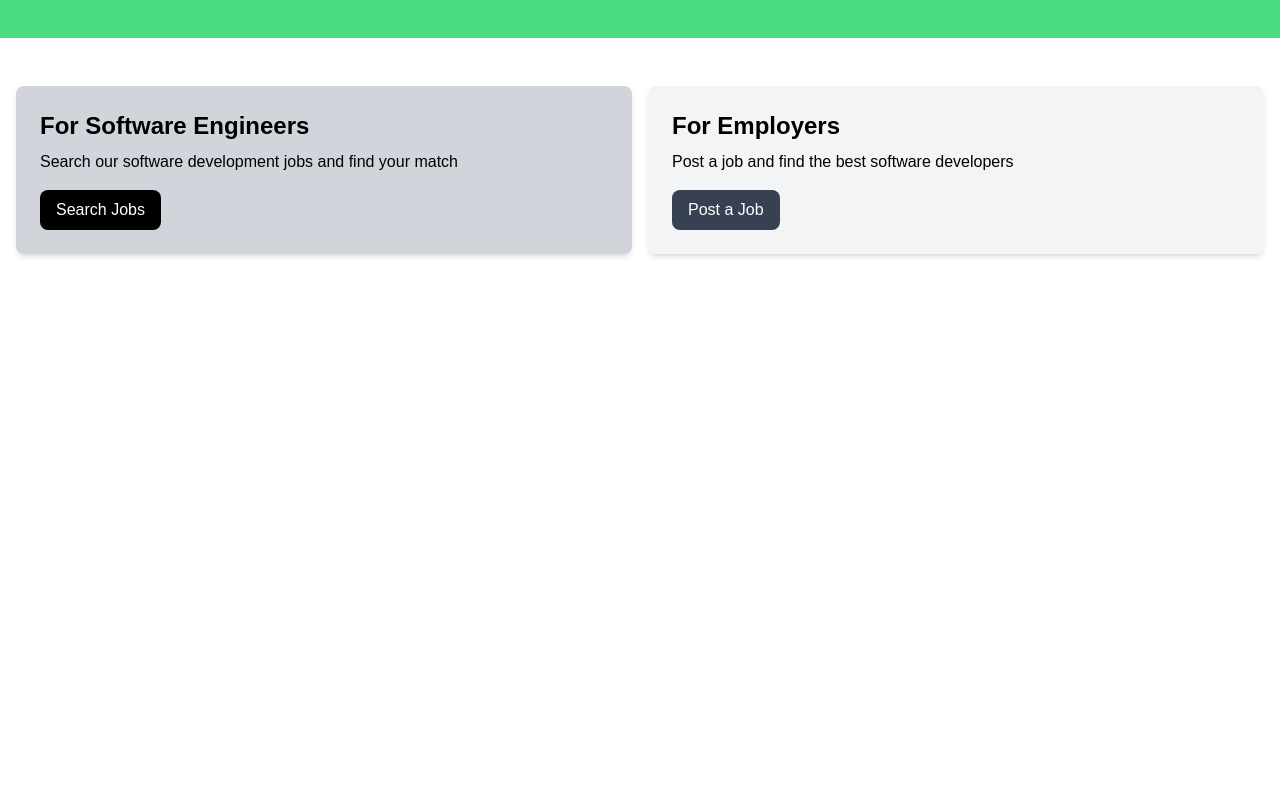
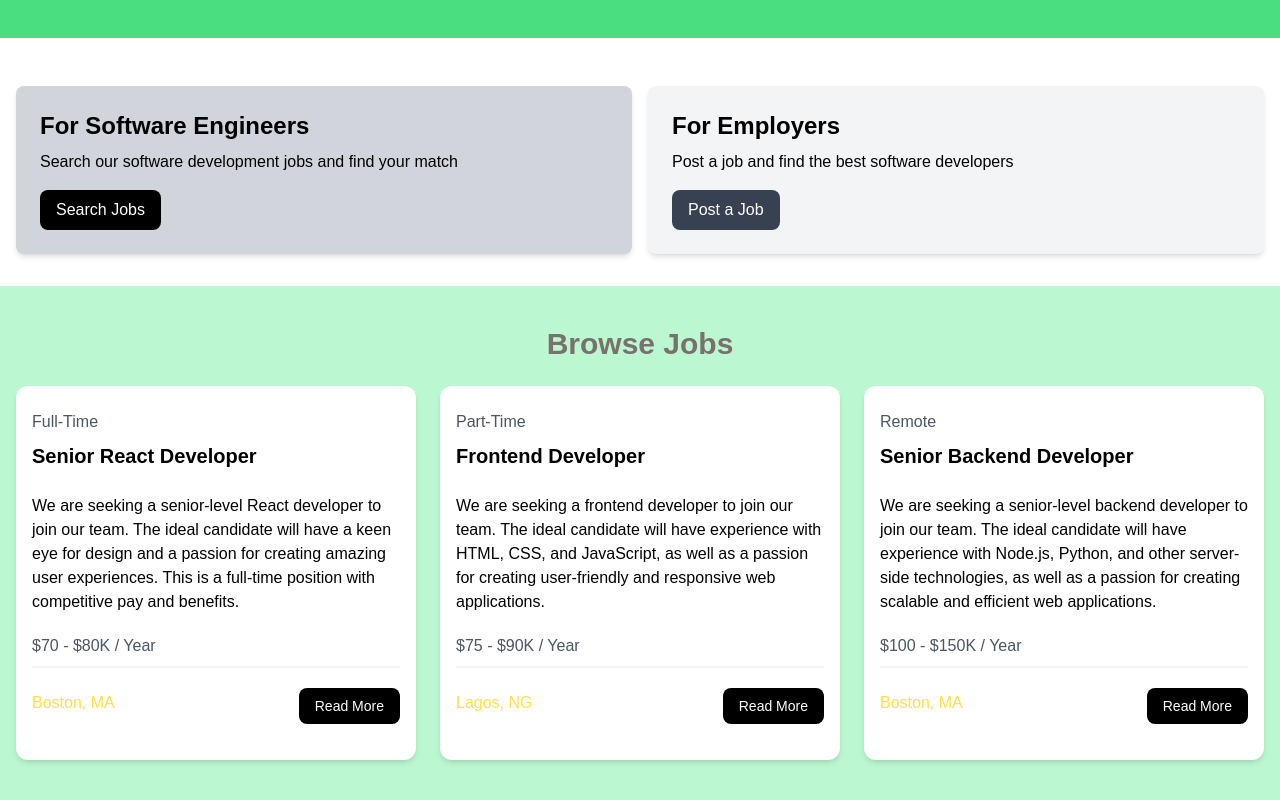
Before and after one commit to Kemelite1/React.js, a React (Vite) app in the folder joblisting/: page / in a window 1280 px wide. Shown: the part 323-1123 px from the top of the page. Before the commit the page ends 800 px from the top, so only its background shows below. Built offline with nearby package versions, Linux system fonts and the light colour scheme.

Commit message:
Jobs components - JobOpening.jsx (component) - hardcode data - jobs.json (data) - array of objects - App.jsx (main component) - render JobOpening component

```diff
--- a/joblisting/src/App.jsx
+++ b/joblisting/src/App.jsx
@@ -1,5 +1,6 @@
 import Hero from "./components/Hero"
 import HomeCard from "./components/HomeCard"
+import JobOpening from "./components/JobOpening"
 import Navbar from "./components/Navbar"
 
 const App = () => {
@@ -8,6 +9,7 @@ const App = () => {
       <Navbar />
       <Hero/>
       <HomeCard />
+      <JobOpening />
     </div>
   )
 }
--- /dev/null
+++ b/joblisting/src/components/JobOpening.jsx
@@ -0,0 +1,93 @@
+import jobs from '../jobs.json'
+
+const JobOpening = () => {
+    console.log(jobs);
+  return (
+    <section className="bg-green-200 py-10 px-4">
+        <div className="m-auto lg:container container-xl">
+            <h2 className="text-stone-500 text-3xl font-bold text-center mb-6">Browse Jobs</h2>
+            <div className="grid grid-cols-1 md:grid-cols-3 gap-6">
+                {/* job opening 1 */}
+                <div className="bg-white rounded-xl shadow-md relative">
+                    <div className="p-4">
+                        <div className="mb-6">
+                            <div className="my-2 text-gray-600">Full-Time</div>
+                            <h3 className="text-xl font-bold">Senior React Developer</h3>
+                        </div>
+
+                        <div className="mb-5">
+                            We are seeking a senior-level React developer to join our team.
+                            The ideal candidate will have a keen eye for design and a passion for creating amazing user experiences.
+                             This is a full-time position with competitive pay and benefits.
+                        </div>
+                        <h3 className="mb-2 text-gray-600">$70 - $80K / Year</h3>
+                        <div className="border border-gray-100 mb-5"></div>
+
+                        <div className="mb-4 flex flex-col lg:flex-row justify-between">
+                            <div className="mb-3 text-yellow-300">
+                                <i className="fa-solid fa-location-dot text-lg"></i>
+                                Boston, MA</div>
+                            <a href="" className="py-2 px-4 bg-black hover:bg-gray-700 text-white text-sm rounded-lg h-[36px] text-center">Read More</a>
+                        </div>
+
+                    </div>
+                </div>
+                {/* job opening 2 */}
+                <div className="bg-white rounded-xl shadow-md relative">
+                    <div className="p-4">
+                        <div className="mb-6">
+                            <div className="my-2 text-gray-600">Part-Time</div>
+                            <h3 className="text-xl font-bold">Frontend Developer</h3>
+                        </div>
+
+                        <div className="mb-5">
+                            We are seeking a frontend developer to join our team.
+                            The ideal candidate will have experience with HTML, CSS, and JavaScript,
+                            as well as a passion for creating user-friendly and responsive web applications.
+                        </div>
+                        <h3 className="mb-2 text-gray-600">$75 - $90K / Year</h3>
+                        <div className="border border-gray-100 mb-5"></div>
+
+                        <div className="mb-4 flex flex-col lg:flex-row justify-between">
+                            <div className="mb-3 text-yellow-300">
+                                <i className="fa-solid fa-location-dot text-lg"></i>
+                                Lagos, NG</div>
+                            <a href="" className="py-2 px-4 bg-black hover:bg-gray-700 text-white text-sm rounded-lg h-[36px] text-center">Read More</a>
+                        </div>
+
+                    </div>
+                </div>
+
+                {/* job opening 3 */}
+                <div className="bg-white rounded-xl shadow-md relative">
+                    <div className="p-4">
+                        <div className="mb-6">
+                            <div className="my-2 text-gray-600">Remote</div>
+                            <h3 className="text-xl font-bold">Senior Backend Developer</h3>
+                        </div>
+
+                        <div className="mb-5">
+                            We are seeking a senior-level backend developer to join our team.
+                            The ideal candidate will have experience with Node.js, Python, and other server-side technologies,
+                            as well as a passion for creating scalable and efficient web applications.
+                        </div>
+                        <h3 className="mb-2 text-gray-600">$100 - $150K / Year</h3>
+                        <div className="border border-gray-100 mb-5"></div>
+
+                        <div className="mb-4 flex flex-col lg:flex-row justify-between">
+                            <div className="mb-3 text-yellow-300">
+                                <i className="fa-solid fa-location-dot text-lg"></i>
+                                Boston, MA</div>
+                            <a href="" className="py-2 px-4 bg-black hover:bg-gray-700 text-white text-sm rounded-lg h-[36px] text-center">Read More</a>
+                        </div>
+
+                    </div>
+                </div>
+
+            </div>
+        </div>
+    </section>
+  )
+}
+
+export default JobOpening
--- /dev/null
+++ b/joblisting/src/jobs.json
@@ -0,0 +1,86 @@
+[
+    {
+      "id": "1",
+      "title": "Senior React Developer",
+      "type": "Full-Time",
+      "description": "We are seeking a talented Front-End Developer to join our team in Boston, MA. The ideal candidate will have strong skills in HTML, CSS, and JavaScript, with experience working with modern JavaScript frameworks such as React or Angular.",
+      "location": "Boston, MA",
+      "salary": "$70K - $80K",
+      "company": {
+        "name": "NewTek Solutions",
+        "description": "NewTek Solutions is a leading technology company specializing in web development and digital solutions. We pride ourselves on delivering high-quality products and services to our clients while fostering a collaborative and innovative work environment.",
+        "contactEmail": "contact@teksolutions.com",
+        "contactPhone": "555-555-5555"
+      }
+    },
+    {
+      "id": "2",
+      "title": "Front-End Engineer (React & Redux)",
+      "type": "Full-Time",
+      "location": "Lagos, NG",
+      "description": "Join our team as a Front-End Developer in Lekki, Phase 1, Nigeria. We are looking for a motivated individual with a passion for crafting beautiful and responsive web applications. Experience with UI/UX design principles and a strong attention to detail are highly desirable.",
+      "salary": "$70K - $80K",
+      "company": {
+        "name": "Teencoders Techhub",
+        "description": "Teencoders Techhub is a creative agency specializing in digital design and development. Our team is dedicated to pushing the boundaries of creativity and innovation to deliver exceptional results for our clients.",
+        "contactEmail": "contact@loremipsum.com",
+        "contactPhone": "555-555-5555"
+      }
+    },
+    {
+      "id": "3",
+      "title": "React.js Dev",
+      "type": "Full-Time",
+      "location": "Brooklyn, NY",
+      "description": "Are you passionate about front-end development? Join our team in vibrant Brooklyn, NY, and work on exciting projects that make a difference. We offer competitive compensation and a collaborative work environment where your ideas are valued.",
+      "salary": "$70K - $80K",
+      "company": {
+        "name": "Dolor Cloud",
+        "description": "Dolor Cloud is a leading technology company specializing in digital solutions for businesses of all sizes. With a focus on innovation and customer satisfaction, we are committed to delivering cutting-edge products and services.",
+        "contactEmail": "contact@dolorsitamet.com",
+        "contactPhone": "555-555-5555"
+      }
+    },
+    {
+      "id": "4",
+      "title": "React Front-End Developer",
+      "type": "Part-Time",
+      "description": "Join our team as a Part-Time Front-End Developer in beautiful Pheonix, AZ. We are looking for a self-motivated individual with a passion for creating engaging user experiences. This position offers flexible hours and the opportunity to work remotely.",
+      "location": "Pheonix, AZ",
+      "salary": "$60K - $70K",
+      "company": {
+        "name": "Alpha Elite",
+        "description": "Alpha Elite is a dynamic startup specializing in digital marketing and web development. We are committed to fostering a diverse and inclusive workplace where creativity and innovation thrive.",
+        "contactEmail": "contact@adipisicingelit.com",
+        "contactPhone": "555-555-5555"
+      }
+    },
+    {
+      "id": "5",
+      "title": "Full Stack React Developer",
+      "type": "Full-Time",
+      "description": "Exciting opportunity for a Full-Time Front-End Developer in bustling Atlanta, GA. We are seeking a talented individual with a passion for building elegant and scalable web applications. Join our team and make an impact!",
+      "location": "Atlanta, GA",
+      "salary": "$90K - $100K",
+      "company": {
+        "name": "Browning Technologies",
+        "description": "Browning Technologies is a rapidly growing technology company specializing in e-commerce solutions. We offer a dynamic and collaborative work environment where employees are encouraged to think creatively and innovate.",
+        "contactEmail": "contact@consecteturadipisicing.com",
+        "contactPhone": "555-555-5555"
+      }
+    },
+    {
+      "id": "6",
+      "title": "React Native Developer",
+      "type": "Full-Time",
+      "description": "Join our team as a Front-End Developer in beautiful Portland, OR. We are looking for a skilled and enthusiastic individual to help us create innovative web solutions. Competitive salary and great benefits package available.",
+      "location": "Portland, OR",
+      "salary": "$100K - $110K",
+      "company": {
+        "name": "Port Solutions INC",
+        "description": "Port Solutions is a leading technology company specializing in software development and digital marketing. We are committed to providing our clients with cutting-edge solutions and our employees with a supportive and rewarding work environment.",
+        "contactEmail": "contact@ipsumlorem.com",
+        "contactPhone": "555-555-5555"
+      }
+    }
+  ]
```
